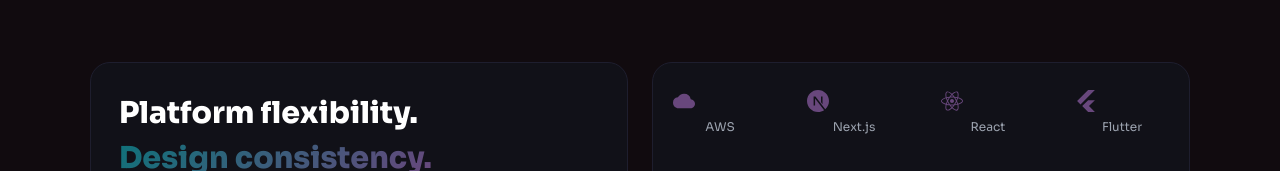
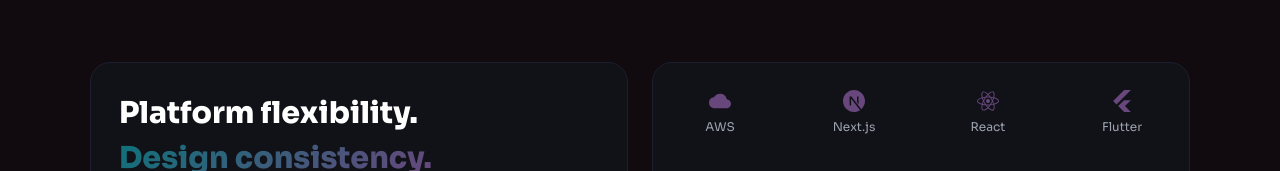
Before and after one commit to Sofia-Sikandreen/Company-Portfolio-Website, a Next.js app in the folder company-website/: page /ser in a window 1280 px wide. Shown: the part 781-952 px from the top of the page. Built offline with nearby package versions, Linux system fonts and the light colour scheme; no server answers.

Commit message:
fix: align platform icons with text

```diff
--- a/company-website/app/ser/page.tsx
+++ b/company-website/app/ser/page.tsx
@@ -158,9 +158,12 @@ export default function ServicesPage() {
   {platforms.map((p, i) => {
     const Icon = p.icon;
     return (
-                <div key={i} style={{ padding: 20, textAlign: "center", marginTop: 7 }}>
+      <div key={i} style={{
+        padding: 20, textAlign: "center", marginTop: 7,
+        display: "flex", flexDirection: "column", alignItems: "center", gap: 6,
+      }}>
         <Icon size={22} style={{ color: "#68477c" }} />
-                  <p style={{ fontSize: 12, marginTop: 6, color: "#9ca3af" }}>{p.name}</p>
+        <p style={{ fontSize: 12, margin: 0, color: "#9ca3af" }}>{p.name}</p>
       </div>
     );
   })}
```
Lines whose indentation alone changed are shown as unchanged.
